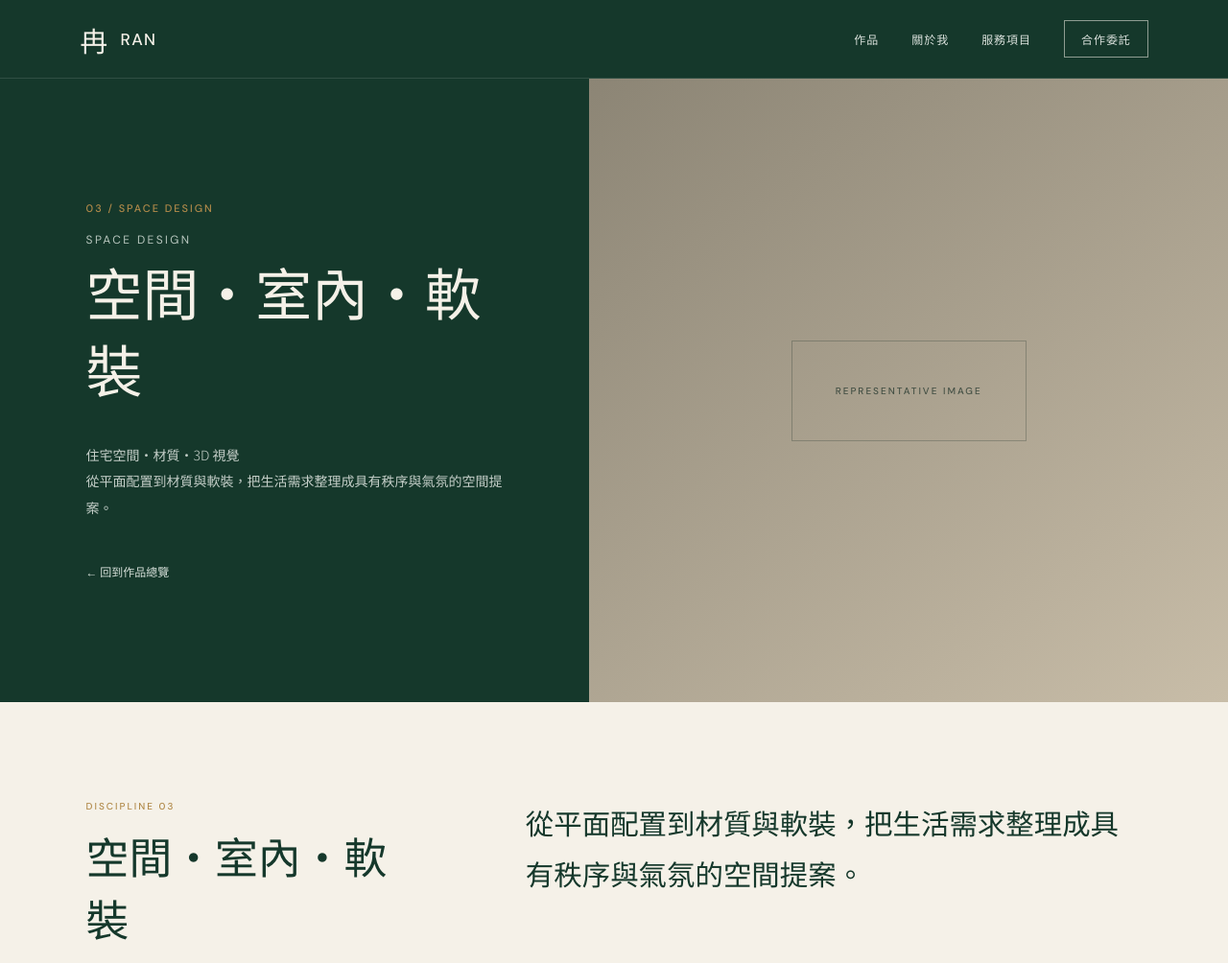
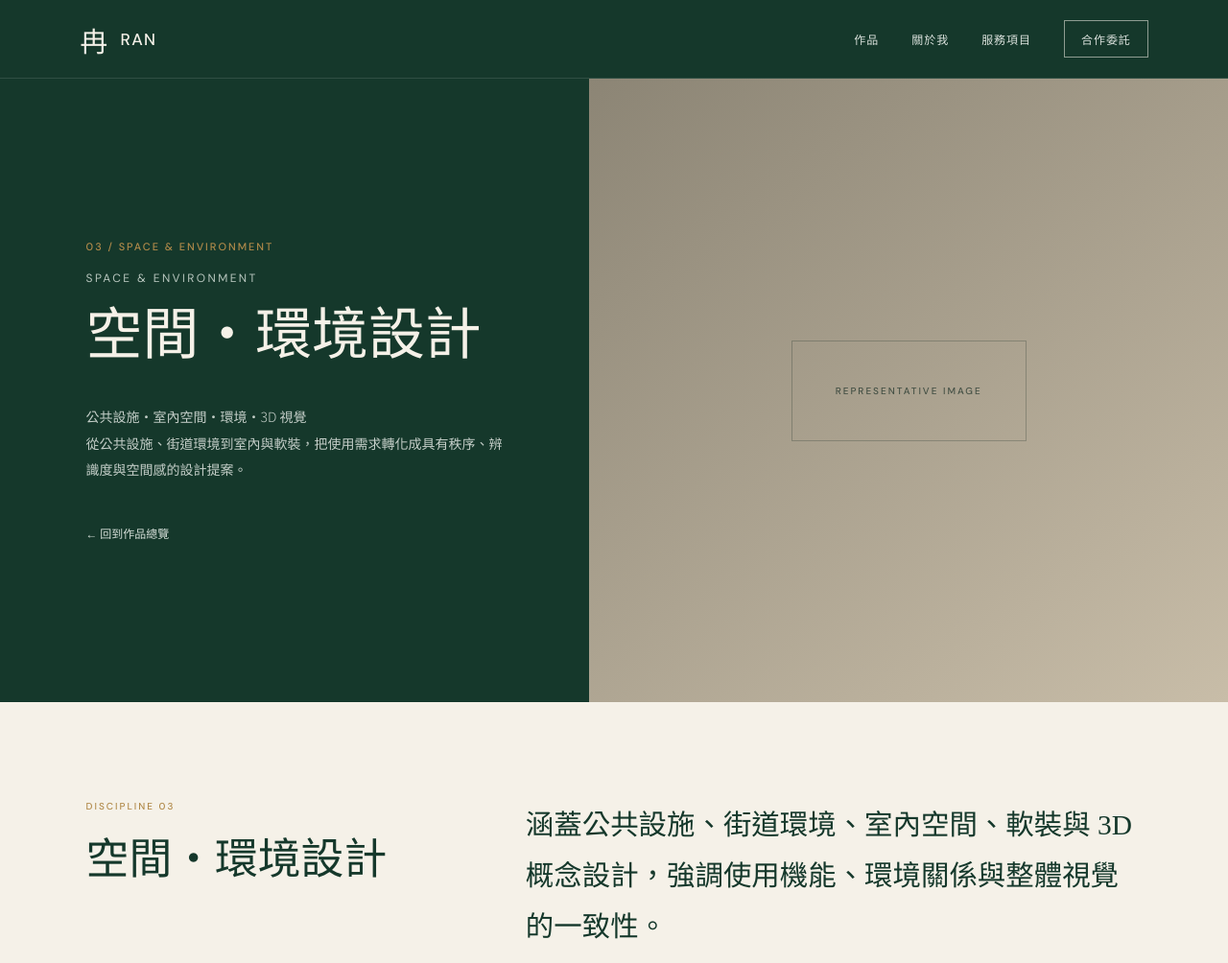
Before and after one commit to ransukching-cyber/ran-portfolio, a plain HTML site: page space-design.html in a window 1280 px wide. Shown: the top 1004 px of the page at 96% size. Drawn offline with Linux system fonts and the light colour scheme.

Commit message:
Add files via upload

```diff
--- a/space-design.html
+++ b/space-design.html
@@ -3,7 +3,7 @@
 <head>
   <meta charset="UTF-8">
   <meta name="viewport" content="width=device-width,initial-scale=1">
-  <title>空間・室內・軟裝｜冉 RAN</title>
+  <title>空間・環境設計｜冉 RAN</title>
   <link rel="preconnect" href="https://fonts.googleapis.com">
   <link rel="preconnect" href="https://fonts.gstatic.com" crossorigin>
   <link href="https://fonts.googleapis.com/css2?family=Noto+Sans+TC:wght@300;400;500;600&family=Noto+Serif+TC:wght@500;600&family=DM+Sans:wght@400;500;600&display=swap" rel="stylesheet">
@@ -23,11 +23,11 @@
 <main>
   <section class="category-hero">
     <div class="category-copy">
-      <span class="category-no">03 / SPACE DESIGN</span>
-      <h1><small>SPACE DESIGN</small>空間・室內・軟裝</h1>
+      <span class="category-no">03 / SPACE & ENVIRONMENT</span>
+      <h1><small>SPACE & ENVIRONMENT</small>空間・環境設計</h1>
       <p>
-        住宅空間・材質・3D 視覺<br>
-        從平面配置到材質與軟裝，把生活需求整理成具有秩序與氣氛的空間提案。
+        公共設施・室內空間・環境・3D 視覺<br>
+        從公共設施、街道環境到室內與軟裝，把使用需求轉化成具有秩序、辨識度與空間感的設計提案。
       </p>
       <a class="back-home" href="index.html#work">← 回到作品總覽</a>
     </div>
@@ -37,10 +37,10 @@
   <section class="category-intro">
     <div>
       <p class="label">DISCIPLINE 03</p>
-      <h2>空間・室內・軟裝</h2>
+      <h2>空間・環境設計</h2>
     </div>
     <p class="big">
-      從平面配置到材質與軟裝，把生活需求整理成具有秩序與氣氛的空間提案。
+      涵蓋公共設施、街道環境、室內空間、軟裝與 3D 概念設計，強調使用機能、環境關係與整體視覺的一致性。
     </p>
   </section>
 
@@ -49,7 +49,7 @@
       <div class="case-image" style="background:url('assets/piano-bus-shelter/hero.webp') center/cover no-repeat">
         <span>CASE STUDY 01</span>
       </div>
-      <small>SKETCHUP · CONCEPT DESIGN · 3D MODELING</small>
+      <small>PUBLIC FACILITY DESIGN · 3D CONCEPT · SKETCHUP</small>
       <h3>琴鍵概念候車亭設計</h3>
       <p>Piano Bus Shelter — 以鋼琴意象發展候車亭造型，整合智慧候車資訊、數位媒體展示與太陽能系統概念。</p>
     </a>
```
Also changed, not shown: index.html (+3 -3 lines), piano-bus-shelter.html (+4 -4 lines).
